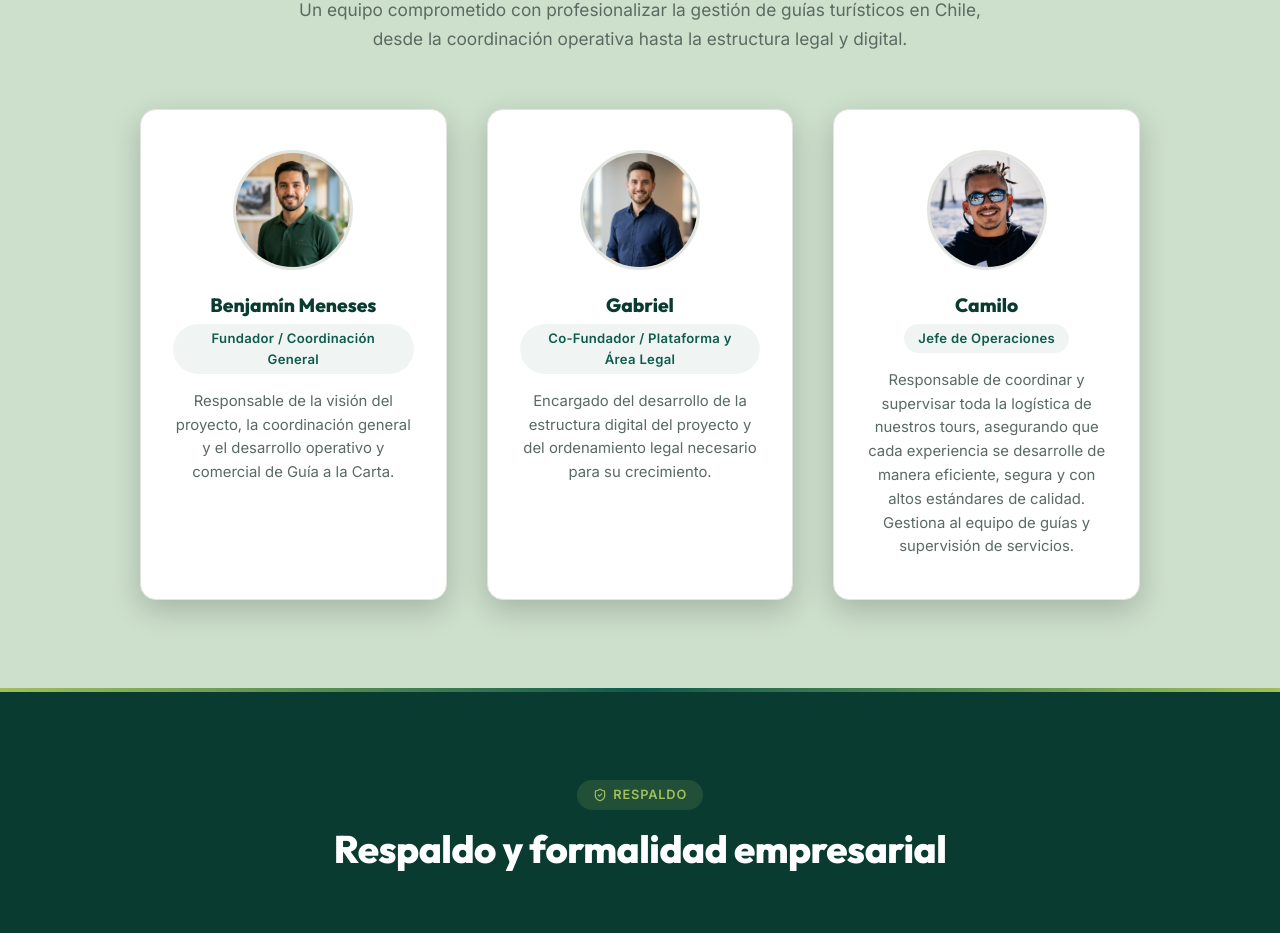
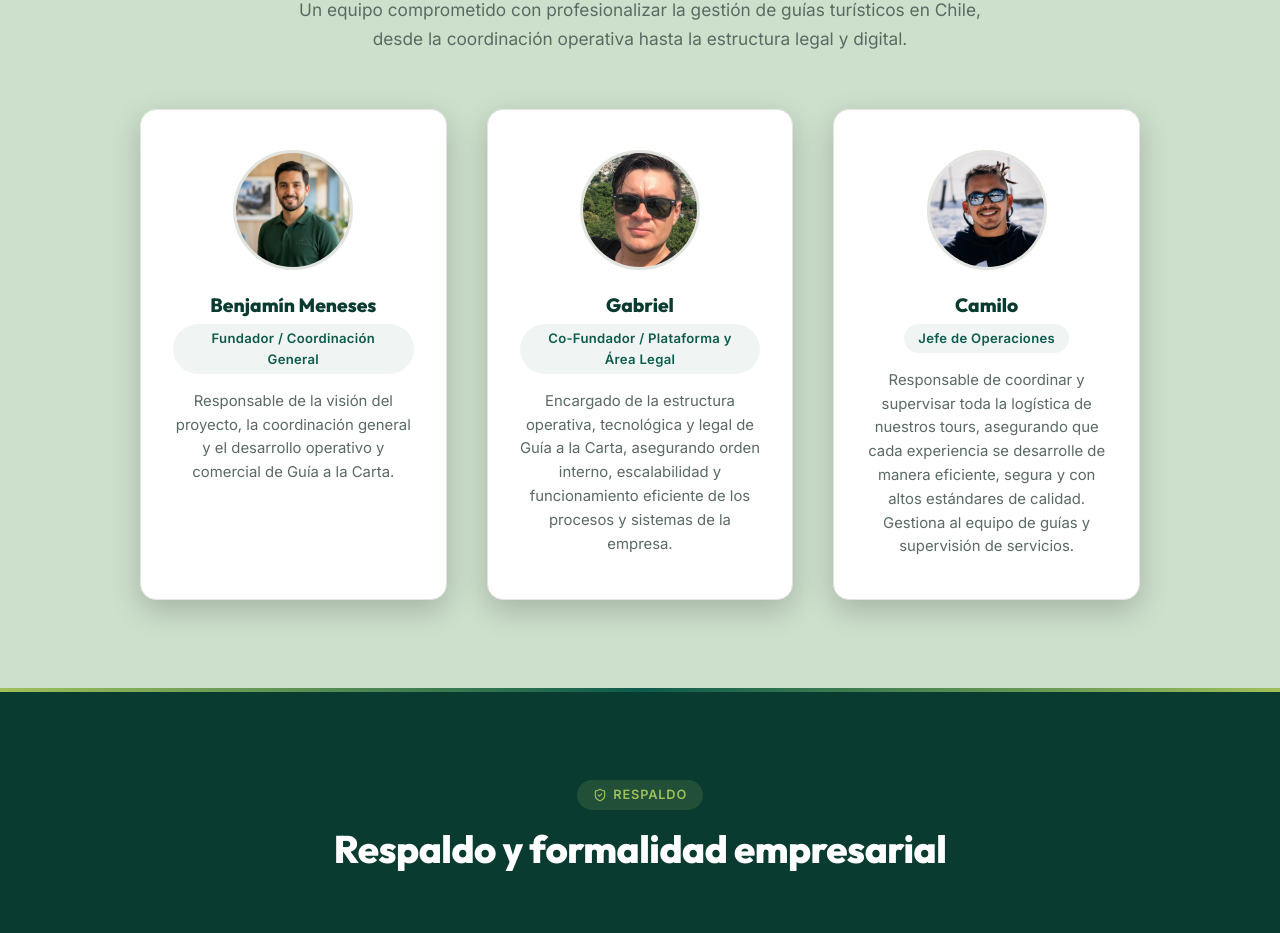
Before and after one commit to guiaalacartaoficial/guia-a-la-carta-web, a React (Vite) app: page /quienes-somos in a window 1280 px wide. Shown: the part 4069-5002 px from the top of the page. Built offline with nearby package versions, Linux system fonts and the light colour scheme; no server answers.

Commit message:
Actualizacion de perfil de Gabriel: nueva descripcion y foto

```diff
--- a/src/pages/QuienesSomos.jsx
+++ b/src/pages/QuienesSomos.jsx
@@ -46,8 +46,8 @@ const teamMembers = [
   {
     name: 'Gabriel',
     role: 'Co-Fundador / Plataforma y Área Legal',
-    photo: '/team-gabriel.png',
-    description: 'Encargado del desarrollo de la estructura digital del proyecto y del ordenamiento legal necesario para su crecimiento.'
+    photo: '/foto-perfil-gabriel.jpeg',
+    description: 'Encargado de la estructura operativa, tecnológica y legal de Guía a la Carta, asegurando orden interno, escalabilidad y funcionamiento eficiente de los procesos y sistemas de la empresa.'
   },
   {
     name: 'Camilo',
```
Also changed, not shown: public/foto-perfil-gabriel.jpeg (added).
